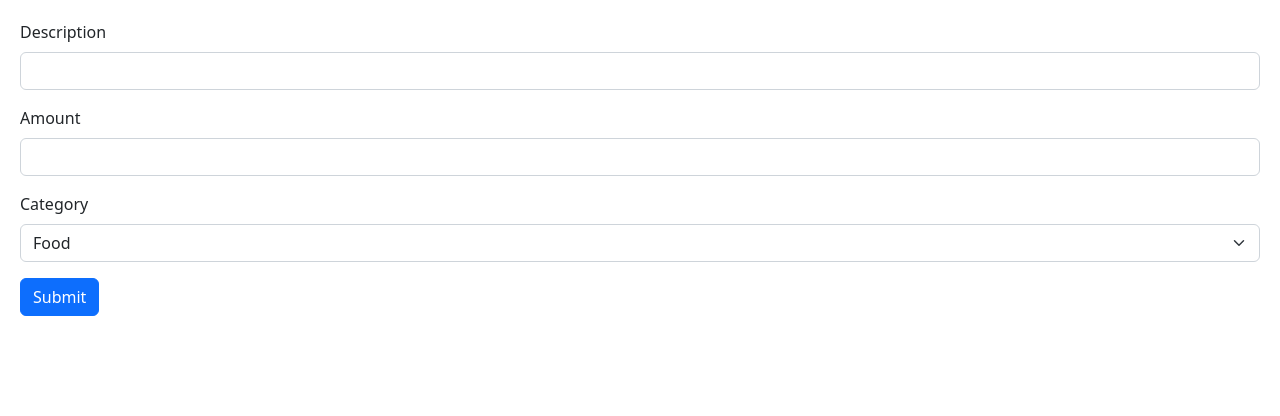
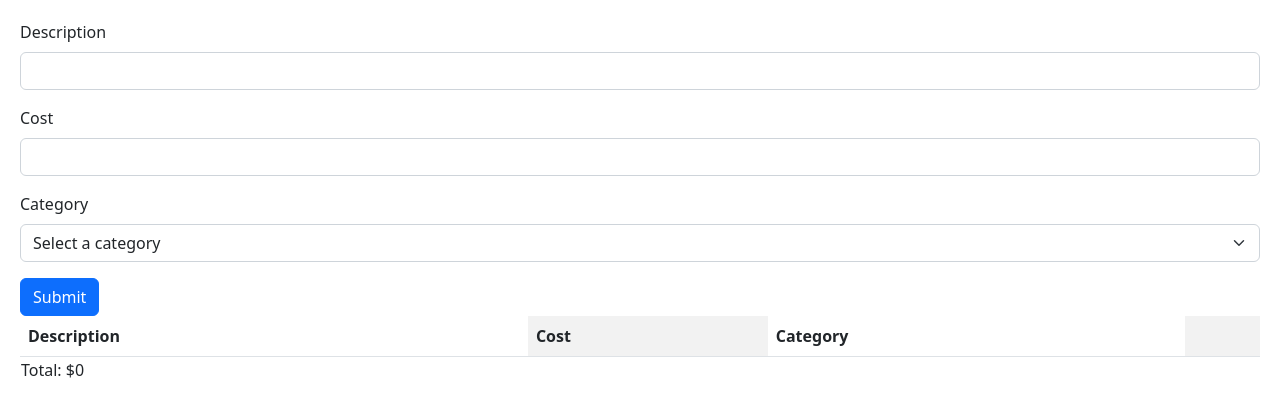
Before and after one commit to arg054/react-app, a React (Vite) app: page / in a window 1280 px wide. Shown: the top 416 px of the page. Built offline with nearby package versions, Linux system fonts and the light colour scheme.

Commit message:
task: initial implementation of the ExpenseList components

```diff
--- a/package.json
+++ b/package.json
@@ -9,13 +9,15 @@
     "preview": "vite preview"
   },
   "dependencies": {
+    "@hookform/resolvers": "^2.9.11",
     "bootstrap": "^5.2.3",
     "immer": "^9.0.19",
     "react": "^18.2.0",
     "react-dom": "^18.2.0",
     "react-hook-form": "7.43",
     "react-icons": "^4.7.1",
-    "styled-components": "^6.1.12"
+    "styled-components": "^6.1.12",
+    "zod": "^3.20.6"
   },
   "devDependencies": {
     "@types/react": "^18.0.27",
--- a/src/App.tsx
+++ b/src/App.tsx
@@ -9,9 +9,27 @@ import Cart from "./components/Cart";
 import ExpandableText from "./components/ExpandableText";
 import Form from "./components/Form";
 import ExpenseForm from "./components/ExpenseForm";
+import ExpenseList from "./components/ExpenseList";
 
 //current lesson: applying validation
 function App() {
+  const [expenses, setExpenses] = useState<
+    { id: number; description: string; cost: number; category: string }[]
+  >([]);
+
+  const handleExpenseFormSubmit = (expense: {
+    id: number;
+    description: string;
+    cost: number;
+    category: string;
+  }) => {
+    setExpenses([...expenses, expense]);
+  };
+
+  const handleExpenseRemove = (id: number) => {
+    setExpenses(expenses.filter((expense) => expense.id !== id));
+  };
+
   const [game, setGame] = useState({
     id: 1,
     player: {
@@ -97,7 +115,8 @@ function App() {
 
   return (
     <div>
-      <ExpenseForm />
+      <ExpenseForm onExpenseFormSubmit={handleExpenseFormSubmit} />
+      <ExpenseList expenses={expenses} onClick={handleExpenseRemove} />
       {/*
       <ExpandableText>
         Lorem ipsum
--- a/src/components/ExpenseForm.tsx
+++ b/src/components/ExpenseForm.tsx
@@ -1,9 +1,71 @@
 import React from "react";
 
-const ExpenseForm = () => {
+// Define the props for the ExpenseForm component
+interface ExpenseFormProps {
+  onExpenseFormSubmit: (expense: {
+    id: number;
+    description: string;
+    cost: number;
+    category: string;
+  }) => void;
+}
+
+interface FormErrors {
+  description: string;
+  cost: string;
+  category: string;
+}
+
+const ExpenseForm = ({ onExpenseFormSubmit }: ExpenseFormProps) => {
+  const descRef = React.useRef<HTMLInputElement | null>(null);
+  const costRef = React.useRef<HTMLInputElement | null>(null);
+  const catRef = React.useRef<HTMLSelectElement | null>(null);
+  const [errors, setErrors] = React.useState<FormErrors>({
+    description: "",
+    cost: "",
+    category: "",
+  });
+
   const handleSubmit = (event: React.FormEvent) => {
     event.preventDefault();
-    console.log("submitted");
+
+    const description = descRef.current?.value || "";
+    const cost = Number(costRef.current?.value) || 0;
+    const category = catRef.current?.value || "";
+
+    const newErrors: FormErrors = {
+      description: "",
+      cost: "",
+      category: "",
+    };
+
+    if (description.trim() === "") {
+      newErrors.description = "Description is required";
+    }
+
+    if (cost <= 0) {
+      newErrors.cost = "Amount must be greater than 0";
+    }
+
+    if (category === "") {
+      newErrors.category = "Category is required";
+    }
+
+    if (newErrors.description || newErrors.cost || newErrors.category) {
+      setErrors(newErrors);
+      return;
+    }
+
+    onExpenseFormSubmit({
+      id: Math.floor(Math.random() * 1000),
+      description,
+      cost: cost,
+      category,
+    });
+
+    descRef.current!.value = "";
+    costRef.current!.value = "";
+    catRef.current!.value = "";
   };
 
   return (
@@ -12,24 +74,36 @@ const ExpenseForm = () => {
         <label htmlFor="description" className="form-label">
           Description
         </label>
-        <input id="description" type="text" className="form-control" />
+        <input
+          ref={descRef}
+          id="description"
+          type="text"
+          className="form-control"
+        />
+        {errors.description && (
+          <div className="text-danger">{errors.description}</div>
+        )}
       </div>
       <div className="mb-3">
-        <label htmlFor="amount" className="form-label">
-          Amount
+        <label htmlFor="cost" className="form-label">
+          Cost
         </label>
-        <input id="amount" type="number" className="form-control" />
+        <input ref={costRef} id="cost" type="number" className="form-control" />
+        {errors.cost && <div className="text-danger">{errors.cost}</div>}
       </div>
       <div className="mb-3">
         <label htmlFor="category" className="form-label">
           Category
         </label>
-        <select id="category" className="form-select">
-          <option value="food">Food</option>
-          <option value="transportation">Transportation</option>
+        <select ref={catRef} id="category" className="form-select">
+          <option value="">Select a category</option>
+          <option value="Groceries">Groceries</option>
           <option value="entertainment">Entertainment</option>
           <option value="utilities">Utilities</option>
         </select>
+        {errors.category && (
+          <div className="text-danger">{errors.category}</div>
+        )}
       </div>
       <button type="submit" className="btn btn-primary">
         Submit
--- /dev/null
+++ b/src/components/ExpenseList.tsx
@@ -0,0 +1,52 @@
+import React from "react";
+
+interface ExpenseListProps {
+  expenses: {
+    id: number;
+    description: string;
+    cost: number;
+    category: string;
+  }[];
+  onClick: (id: number) => void;
+}
+
+const ExpenseList = ({ expenses, onClick }: ExpenseListProps) => {
+  return (
+    <>
+      <table className="table table-striped-columns">
+        <thead>
+          <tr>
+            <th scope="col">Description</th>
+            <th scope="col">Cost</th>
+            <th scope="col">Category</th>
+            <th scope="col"></th>
+          </tr>
+        </thead>
+        <tbody>
+          {expenses.map((expense) => (
+            <tr key={expense.id}>
+              <td>{expense.description}</td>
+              <td>${expense.cost}</td>
+              <td>{expense.category}</td>
+              <td>
+                <button
+                  onClick={() => onClick(expense.id)}
+                  type="button"
+                  className="btn btn-outline-danger"
+                >
+                  Delete
+                </button>
+              </td>
+            </tr>
+          ))}
+          <td>
+            Total: $
+            {expenses.reduce((total, expense) => total + expense.cost, 0)}
+          </td>
+        </tbody>
+      </table>
+    </>
+  );
+};
+
+export default ExpenseList;
```
Also changed, not shown: 1 other file (tests, documents, lock files or other folders).
